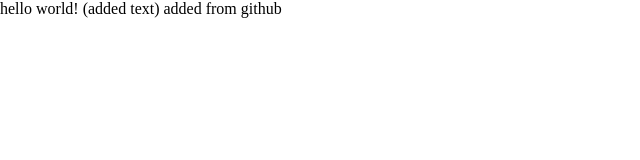
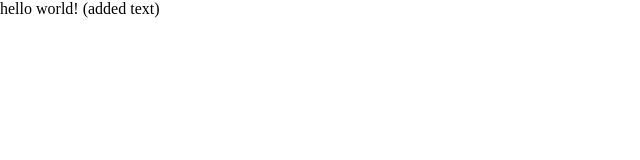
Before and after one commit to Krishnamshu/firstrepo, a plain HTML site: page first.html in a window 1280 px wide. Shown: the whole page, without its empty margins (0-640 px from the left). Drawn offline with Linux system fonts and the light colour scheme.

Commit message:
Update first.html

```diff
--- a/first.html
+++ b/first.html
@@ -7,6 +7,5 @@
 </head>
 <body>
 hello world! (added text)
-    added from github
 </body>
 </html>
```
